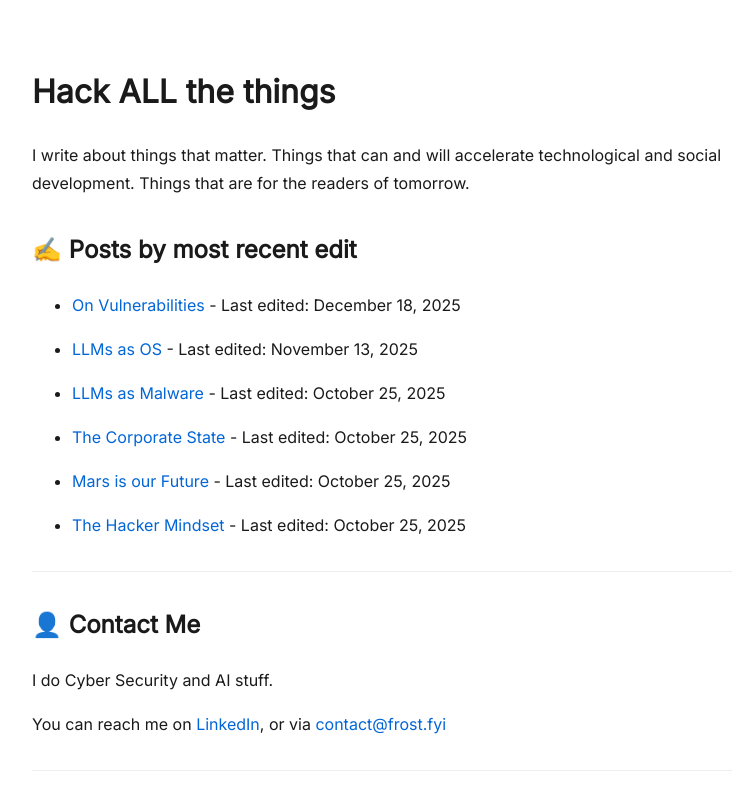
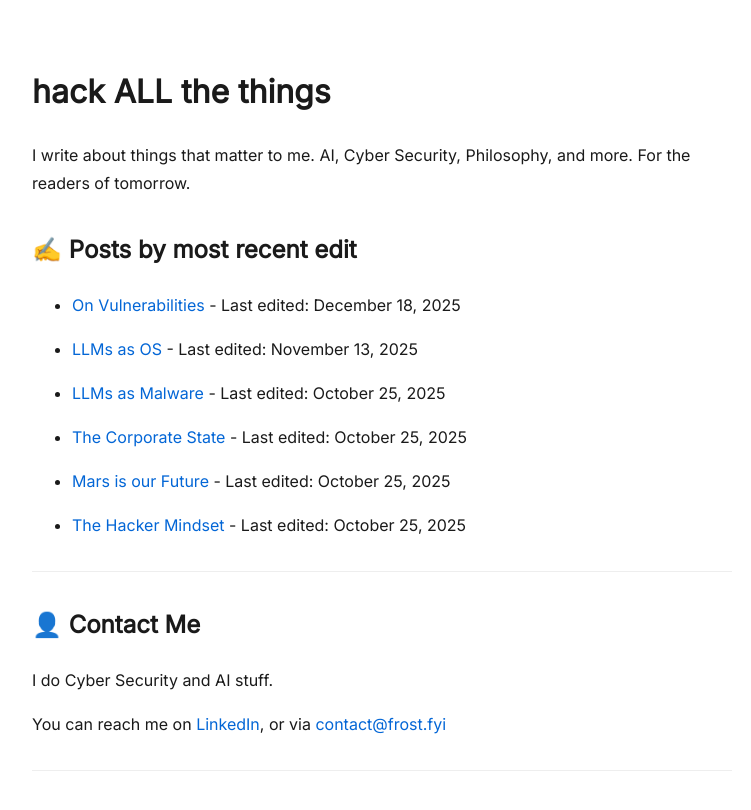
Before and after one commit to frost0x/frost0x.github.io, a Jekyll site: the page built from index.md, in a window 1280 px wide. Shown: the top 810 px of the page, without its empty margins (258-1009 px from the left). Built offline with Jekyll 4.4.1, drawn with Linux system fonts in a browser that asks for light colours.

Commit message:
made index intro less preachy

```diff
--- a/index.md
+++ b/index.md
@@ -3,9 +3,9 @@ layout: default
 title: Hack All The Things
 ---
 
-# Hack ALL the things
+# hack ALL the things
 
-I write about things that matter. Things that can and will accelerate technological and social development. Things that are for the readers of tomorrow.
+I write about things that matter to me. AI, Cyber Security, Philosophy, and more. For the readers of tomorrow.
 
 ## ✍️ Posts by most recent edit
 {% assign sorted_posts = site.posts | sort: "date" | reverse %}
```
